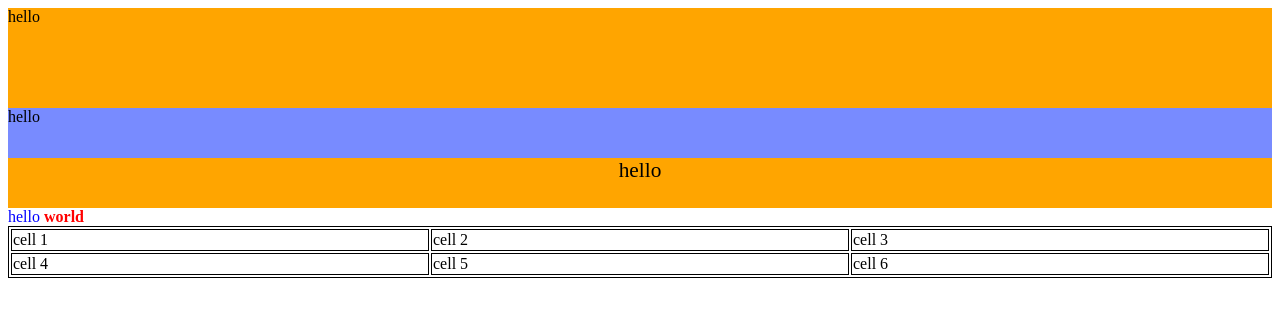
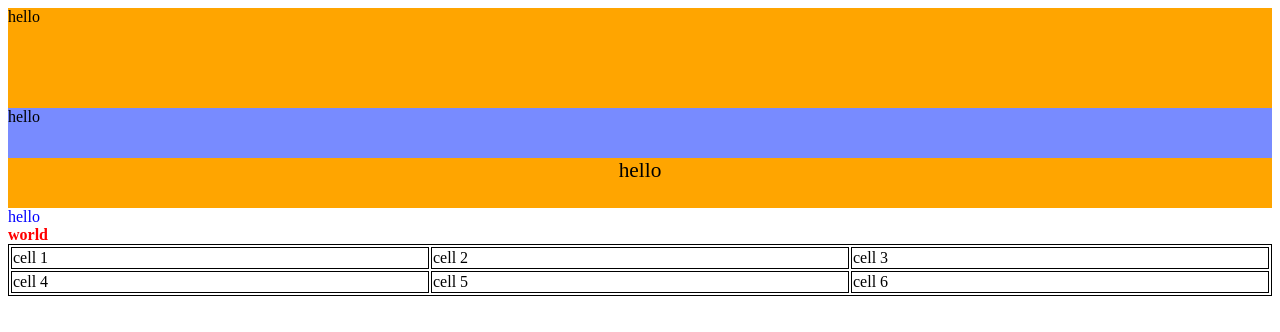
Before and after one commit to ldoukov/coffeeshop, a plain HTML site: page index.html in a window 1280 px wide. Drawn offline with Linux system fonts and the light colour scheme.

Commit message:
css tutorial

```diff
--- a/css/app.css
+++ b/css/app.css
@@ -29,3 +29,8 @@
 	font-size: 16pt;
 	text-align: center;
 }
+
+span.block
+{
+	display: block;
+}
--- a/index.html
+++ b/index.html
@@ -18,7 +18,7 @@
         </div>
     </div>
 
-    <span style="height: 100px; width: 50px; color: blue">
+    <span class="block" style="color: blue">
         hello
     </span>
     <span style="height: 100px; width: 50px; color: red">
```
